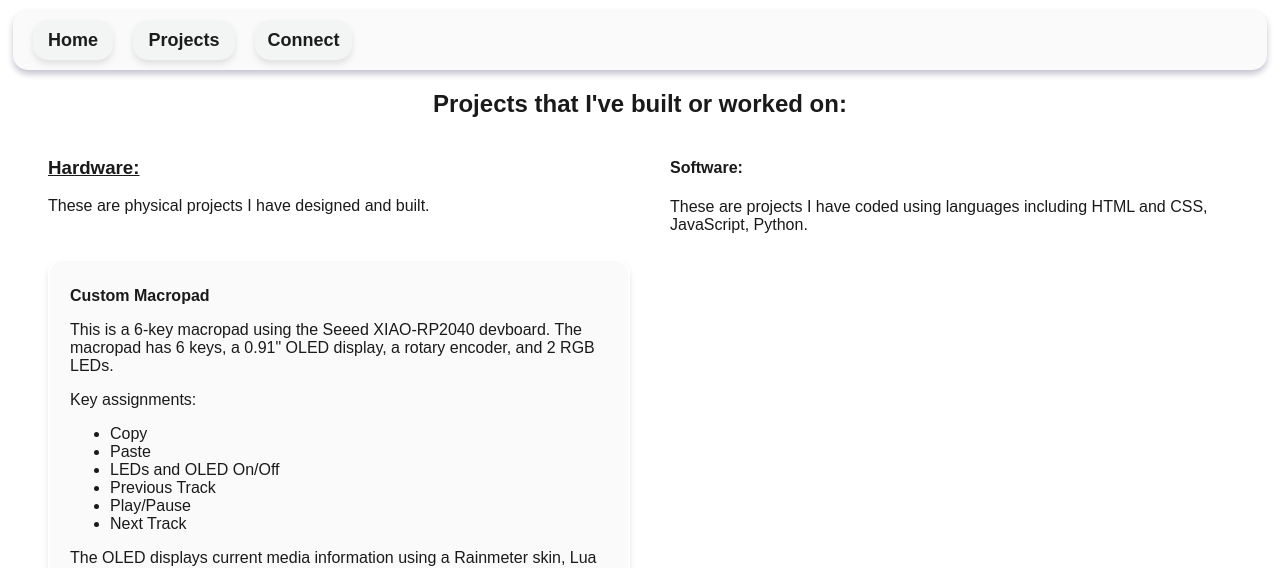
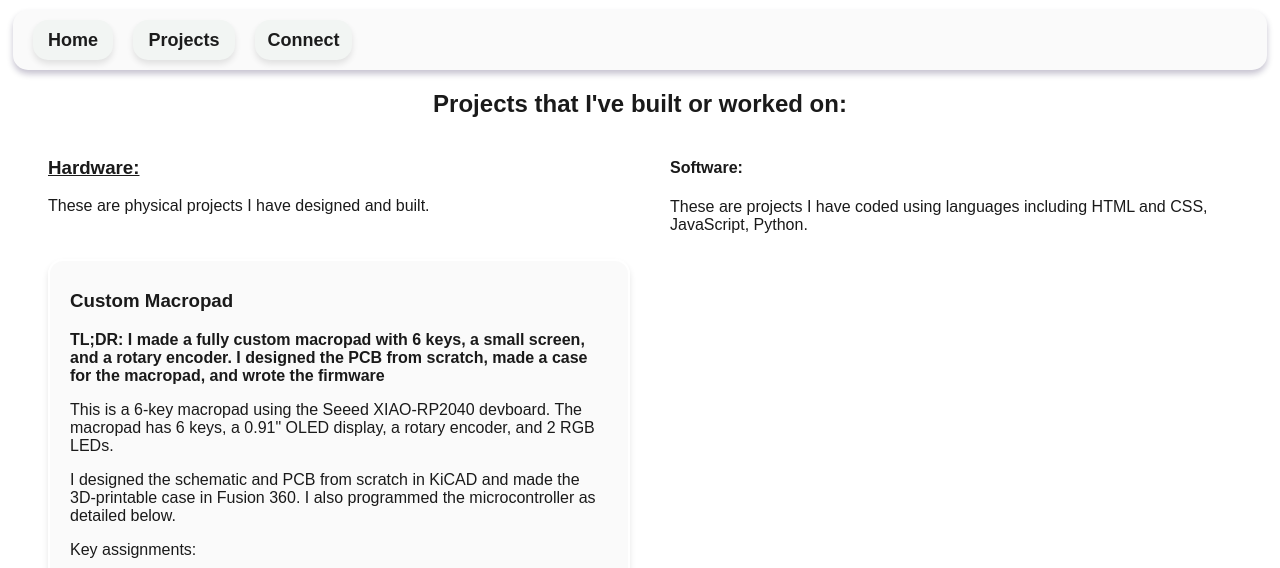
Before and after one commit to eastmohan/mohan-east-website, a plain HTML site: page projects.html in a window 1280 px wide. Shown: the top 568 px of the page. Drawn offline with Linux system fonts and the light colour scheme.

Commit message:
Update projects.html

```diff
--- a/projects.html
+++ b/projects.html
@@ -20,8 +20,10 @@
                 <p>These are physical projects I have designed and built.</p>
             </br>
                 <div class="hardware-box">
-                    <p><b>Custom Macropad</b></p>
+                    <h3>Custom Macropad</h3>
+                    <p><b>TL;DR: I made a fully custom macropad with 6 keys, a small screen, and a rotary encoder. I designed the PCB from scratch, made a case for the macropad, and wrote the firmware</b></p>
                     <p>This is a 6-key macropad using the Seeed XIAO-RP2040 devboard. The macropad has 6 keys, a 0.91" OLED display, a rotary encoder, and 2 RGB LEDs.</p>
+                    <p>I designed the schematic and PCB from scratch in KiCAD and made the 3D-printable case in Fusion 360. I also programmed the microcontroller as detailed below.</p>
                     <p>Key assignments: <ul>
                             <li>Copy</li>
                             <li>Paste</li>
```
